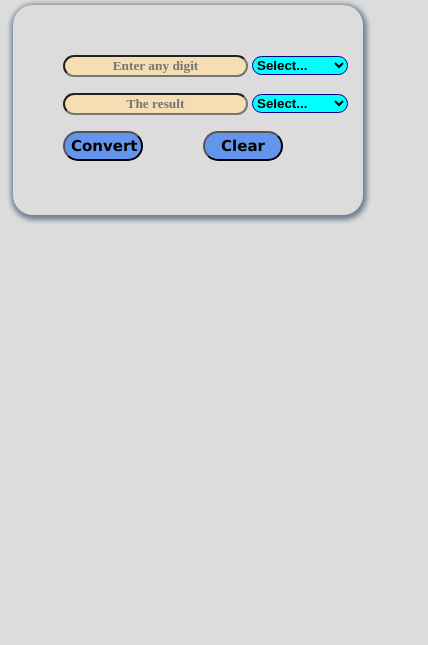
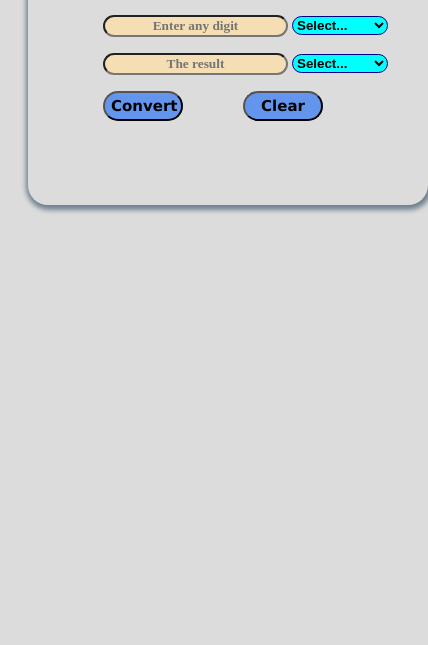
Before and after one commit to NeamulIslamFahim/UnitConverter, a plain HTML site: page index.html in a window 390 px wide. Shown: the part 199-844 px from the top of the page, 428 px wide, since content can reach past the window. Drawn offline with Linux system fonts and the light colour scheme.

Commit message:
Add files via upload

```diff
--- a/Desktop.css
+++ b/Desktop.css
@@ -69,8 +69,8 @@
 }
 
 .app_box2 {
-    margin-top: 80px;
-    margin-right: 100px;
+    margin-top: 100px;
+    margin-right: 20px;
 }
 
 .app_box2::after {
--- a/Mobile.css
+++ b/Mobile.css
@@ -23,25 +23,25 @@ body {
 }
 
 .app_box {
-    width: 350px;
-    height: 210px;
-    margin-top: 150px;
-    margin-left: 5px;
+    width: 400px;
+    height: 300px;
+    margin-top: 50px;
+    margin-left: 20px;
     box-sizing: border-box;
     box-shadow: 1px 2px 5px 3px slategray;
     border-radius: 20px;
 }
 
 .app_box2 {
-    margin-top: 40px;
-    margin-left: 40px;
+    margin-top: 100px;
+    margin-left: 65px;
 }
 
 .C_Head {
     display: block;
     position: relative;
-    top: 130px;
-    left: 60px;
+    top: 40px;
+    left: 120px;
     font-size: 30px;
     font-family: Arial, Helvetica, sans-serif;
     color: blueviolet;
--- a/index.html
+++ b/index.html
@@ -20,7 +20,12 @@
     <div class="heading">
         <h1 class="C_Head">Length Converter</h1>
     </div>
-    <div class="app_box col-10">
+    <div class="app_box col-5">
+        <!--select id="Con_Option">
+            <option value="Length Converter">Length Converter</option>
+            <option value="Weight Converter">Weight Converter</option>
+        </select-->
+
         <div class="app_box2">
             <div class="First_Portion">
                 <input type="text" name="textbox1" class="t1" id="txt1" placeholder="Enter any digit">
```
